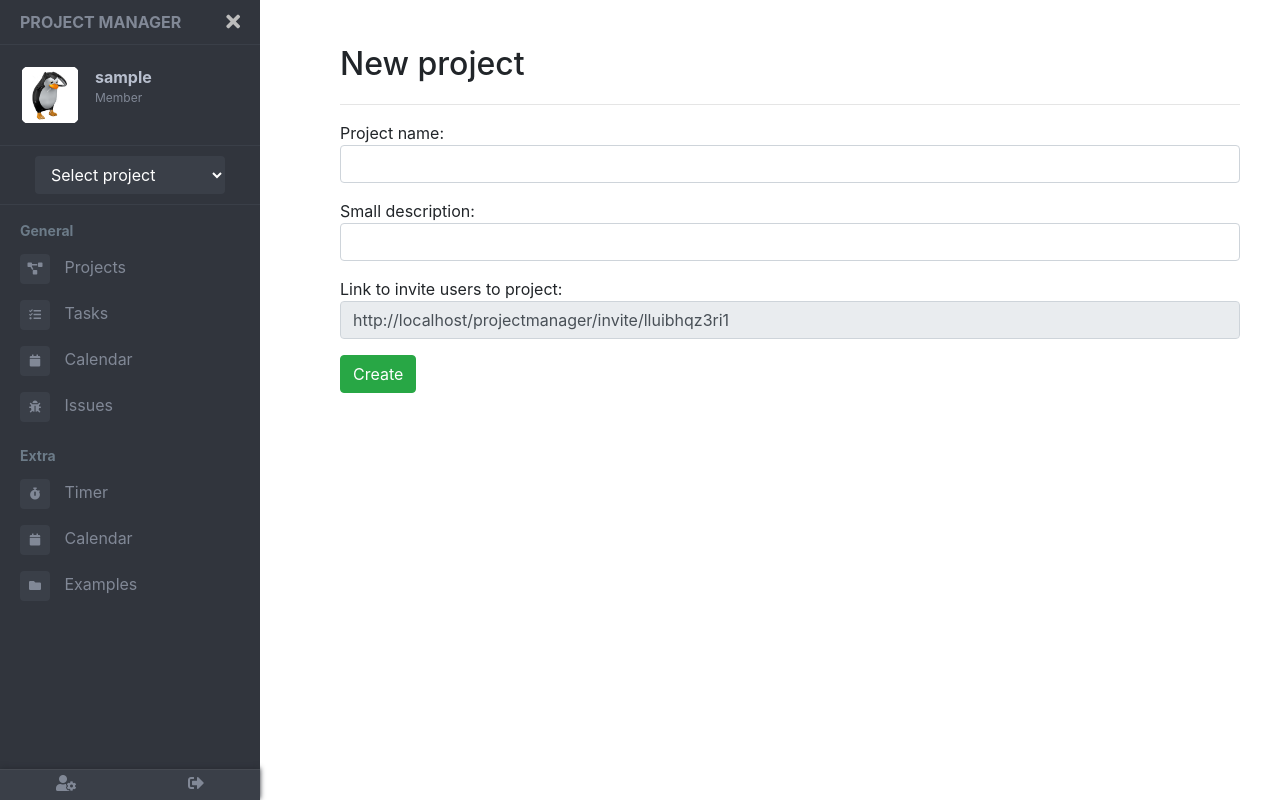
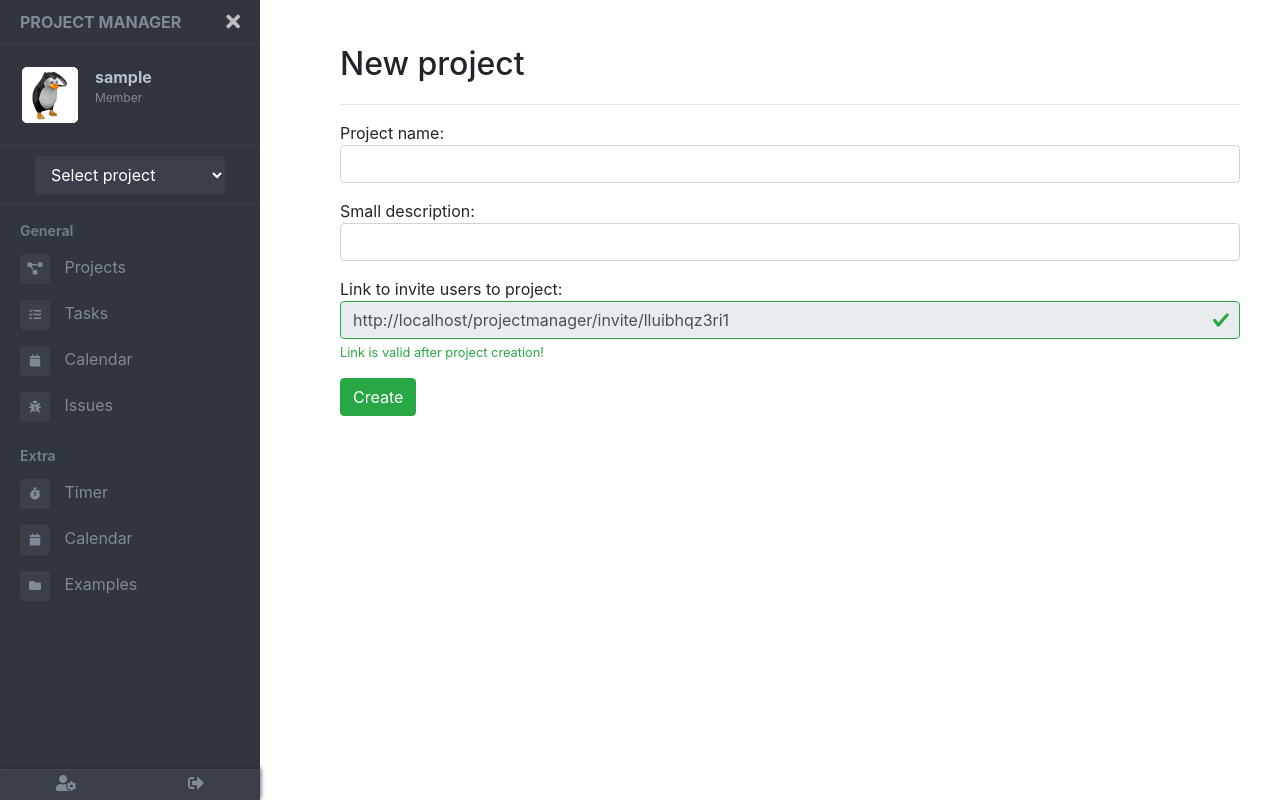
Before and after one commit to Kaentos/ProjectManager, a PHP site: page /projectmanager/dashboard/newproject.php in a window 1280 px wide. Run offline with PHP 8.4, Linux system fonts and the light colour scheme; the visitor is signed in with stand-in values (Sample User, id 1); tables that the repository leaves empty or names only in its code hold one stand-in row (values such as "Sample post"); some libraries are stand-ins or nearby versions.

Commit message:
input error control

```diff
--- a/dashboard/newproject.php
+++ b/dashboard/newproject.php
@@ -32,8 +32,17 @@
         }
     }
 
+    function test_input($data) {
+        $data = trim($data);
+        $data = stripslashes($data);
+        $data = htmlspecialchars($data);
+        return $data;
+    }
+
+    $nameERR = $desERR = -1;
+
     $Invalid = true;
-    do{
+    do {
         $InviteCode = substr(str_shuffle(str_repeat("0123456789abcdefghijklmnopqrstuvwxyz", 5)), 0, 12);
         $query = "SELECT code FROM projects WHERE code='$InviteCode'";
         if ($result = $conn->query($query)) {
@@ -47,6 +56,19 @@
             die();
         }
     } while($Invalid);
+
+    if (isset($_POST["projectC"])) {
+        $pname = $_POST["pname"];
+        $pdes = $_POST["pdes"];
+        if (strlen($pname) > 20 || empty($pname)){
+            $nameERR = 0;
+            $desERR = 1;
+        }
+        if (strlen($pdes) > 60 || empty($pdes)){
+            $nameERR = 1;
+            $desERR = 0;
+        }
+    }
 ?>
 
 <html lang="en">
@@ -54,7 +76,7 @@
         <meta charset="UTF-8">
         <meta http-equiv="X-UA-Compatible" content="IE=edge">
         <meta name="viewport" content="user-scalable=no, initial-scale=1, maximum-scale=1, minimum-scale=1, width=320, height=device-height, target-densitydpi=medium-dpi" />
-        <title>Home</title>
+        <title>New project</title>
         <meta name="description" content="Project Manager">
         <meta name="author" content="Miguel Magueijo">
         <link rel="icon" href="/projectmanager/img/icon.png">
@@ -83,19 +105,59 @@
                         <div class="col-md-12">
                             Project name:
                             <div class="form-group">
-                                <input type="text" class="form-control" name="name" autocomplete="off" />
+                                <?php
+                                    if ($nameERR == 0){
+                                        echo "
+                                        <input type='text' class='form-control is-invalid' name='pname' autocomplete='off' value='$pname' />
+                                        <div class='invalid-feedback'>
+                                            Must be have 1 to 60 characters.
+                                        </div>
+                                        ";
+                                    } elseif ($nameERR == 1){
+                                        echo "
+                                        <input type='text' class='form-control is-valid' name='pname' autocomplete='off' value='$pname' />
+                                        <div class='valid-feedback'>
+                                            Good to go!
+                                        </div>
+                                        ";
+                                    } else {
+                                        echo "<input type='text' class='form-control' name='pname' autocomplete='off' />";
+                                    }
+                                ?>
                             </div>
                             Small description:
                             <div class="form-group">
-                                <input type="text" class="form-control" name="des" autocomplete="off" />
+                                <?php
+                                    if ($desERR == 0){
+                                        echo "
+                                        <input type='text' class='form-control is-invalid' name='pdes' autocomplete='off' value='$pdes' />
+                                        <div class='invalid-feedback'>
+                                            Must be have 1 to 60 characters.
+                                        </div>
+                                        ";
+                                    } elseif ($desERR == 1){
+                                        echo "
+                                        <input type='text' class='form-control is-valid' name='pdes' autocomplete='off' value='$pdes' />
+                                        <div class='valid-feedback'>
+                                            Good to go!
+                                        </div>
+                                        ";
+                                    } else {
+                                        echo "<input type='text' class='form-control' name='pdes' autocomplete='off' />";
+                                    }
+                                ?>
                             </div>
                         </div>
                         <div class="col-md-12">
                             Link to invite users to project:
                             <div class="form-group">
-                                <span class="form-control" readonly>http://localhost/projectmanager/invite/<?php echo $InviteCode ?></span>
+                                <span class="form-control is-valid" readonly>http://localhost/projectmanager/invite/<?php echo $InviteCode ?></span>
+                                <div class='valid-feedback'>
+                                    Link is valid after project creation!
+                                </div>
                             </div>
                         </div>
+
                         <div class="col-md-12">
                             <input type="submit" class="btn btn-success" name="projectC" value="Create"/>
                         </div>
```
